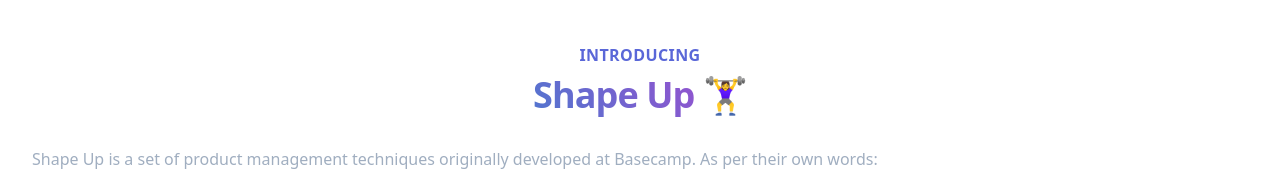
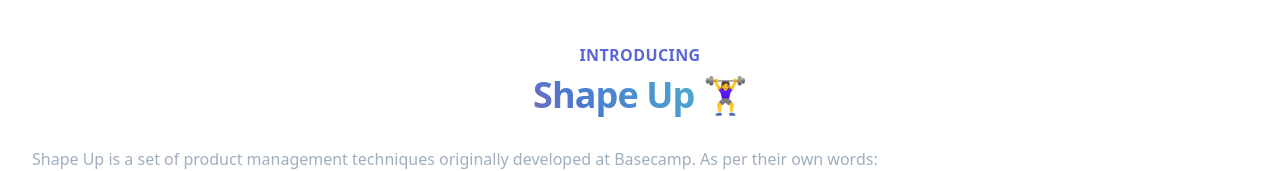
Before and after one commit to asyncapi/shape-up-process, a Next.js app: page /introduction in a window 1280 px wide. Shown: the part 369-540 px from the top of the page. Built offline with nearby package versions, Linux system fonts and the light colour scheme; what @tailwindcss/ui would draw is missing.

Commit message:
Improve gradient animation

```diff
--- a/components/Header.js
+++ b/components/Header.js
@@ -10,7 +10,7 @@
         <Link href="/">
           <a>
             <h2 className="text-4xl leading-10 font-extrabold text-gray-900 sm:text-5xl sm:leading-none sm:tracking-tight lg:text-6xl">
-              <span className="gradient-animated">Shape Up</span> 🏋️‍♀️
+              <span className="shapeup-animated-gradient">Shape Up</span> 🏋️‍♀️
             </h2>
           </a>
         </Link>
--- a/pages/introduction.js
+++ b/pages/introduction.js
@@ -29,7 +29,7 @@
           <div className="prose prose-lg text-gray-500 mx-auto">
             <p className="text-base text-center leading-6 text-indigo-600 font-semibold tracking-wide uppercase">Introducing</p>
             <h1 className="mt-2 mb-8 text-3xl text-center leading-8 font-extrabold tracking-tight text-gray-900 sm:text-4xl sm:leading-10">
-              <span className="gradient-animated">Shape Up</span> 🏋️‍♀️
+              <span className="shapeup-animated-gradient">Shape Up</span> 🏋️‍♀️
             </h1>
 
             <p>
--- a/styles/index.css
+++ b/styles/index.css
@@ -12,28 +12,17 @@
 
 /* Your own custom utilities */
 
-.gradient-animated {
-  background: linear-gradient(230deg, #a24bcf, #4b79cf, #4bc5cf);
-  background-size: 300% 100%;
+.shapeup-animated-gradient {
+  background: linear-gradient(230deg, #e74694, #4b79cf, #4bc5cf, #4b79cf, #e74694);
+  background-size: 500% 100%;
   background-clip: text;
   -webkit-text-fill-color: transparent;
-  -webkit-animation: GradientAnimation 20s ease infinite;
-  -moz-animation: GradientAnimation 20s ease infinite;
-  animation: GradientAnimation 20s ease infinite;
+  -webkit-animation: GradientAnimation 50s ease infinite alternate;
+  -moz-animation: GradientAnimation 50s ease infinite alternate;
+  animation: GradientAnimation 50s ease infinite alternate;
 }
 
-@-webkit-keyframes GradientAnimation {
-    0%{background-position:0% 50%}
-    50%{background-position:100% 50%}
-    100%{background-position:0% 50%}
-}
-@-moz-keyframes GradientAnimation {
-    0%{background-position:0% 50%}
-    50%{background-position:100% 50%}
-    100%{background-position:0% 50%}
-}
 @keyframes GradientAnimation {
     0%{background-position:0% 50%}
-    50%{background-position:100% 50%}
-    100%{background-position:0% 50%}
+    100%{background-position:200% 50%}
 }
```
